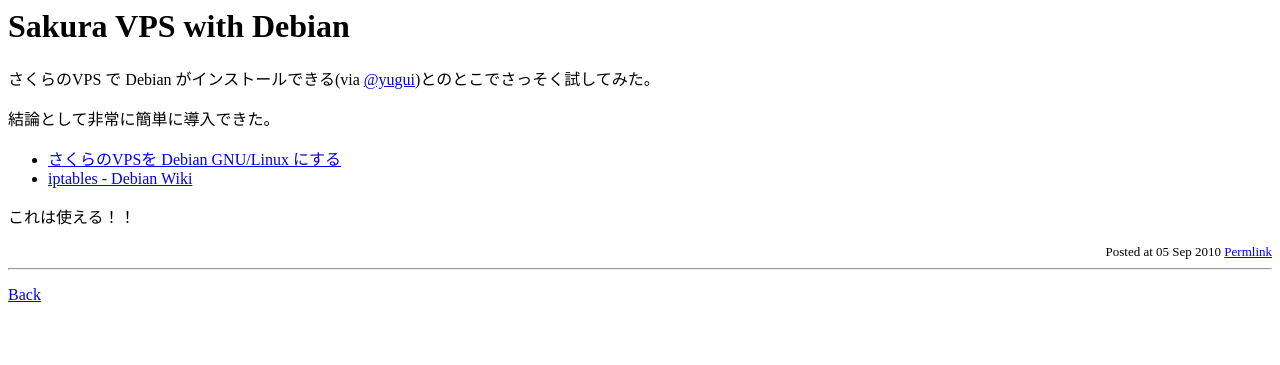
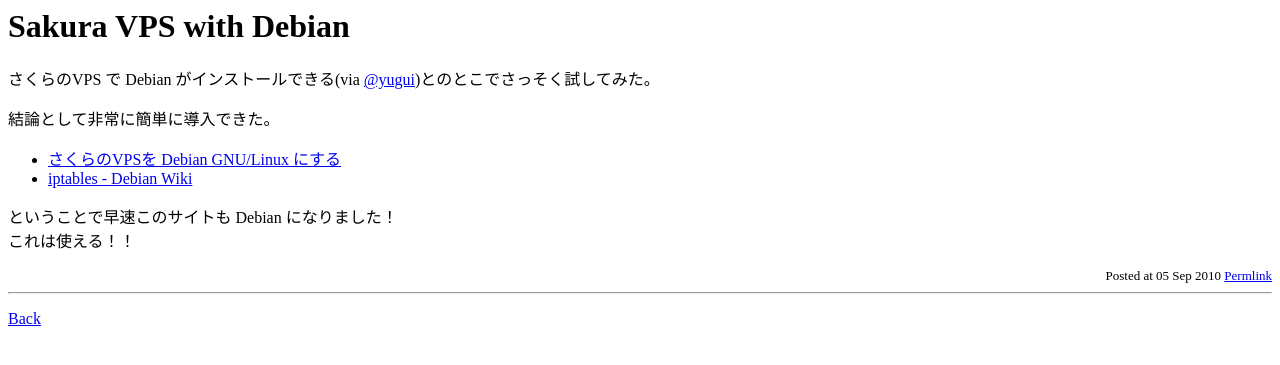
Before and after one commit to migrs/m.igrs.jp, a Jekyll site: the page built from _posts/2010-09-05-sakura-vps-with-debian.md, in a window 1280 px wide. Shown: the top 365 px of the page. Built offline with Jekyll 4.4.1, drawn with Linux system fonts in a browser that asks for light colours; comment, search, counter and statistics services are not loaded.

Commit message:
sakura vps with debian

```diff
--- a/_posts/2010-09-05-sakura-vps-with-debian.md
+++ b/_posts/2010-09-05-sakura-vps-with-debian.md
@@ -9,4 +9,5 @@ title: Sakura VPS with Debian
 - [さくらのVPSを Debian GNU/Linux にする](http://www.touki.info/howto/howtoSakuraDebian)
 - [iptables - Debian Wiki](http://wiki.debian.org/iptables)
 
+ということで早速このサイトも Debian になりました！
 これは使える！！
```
